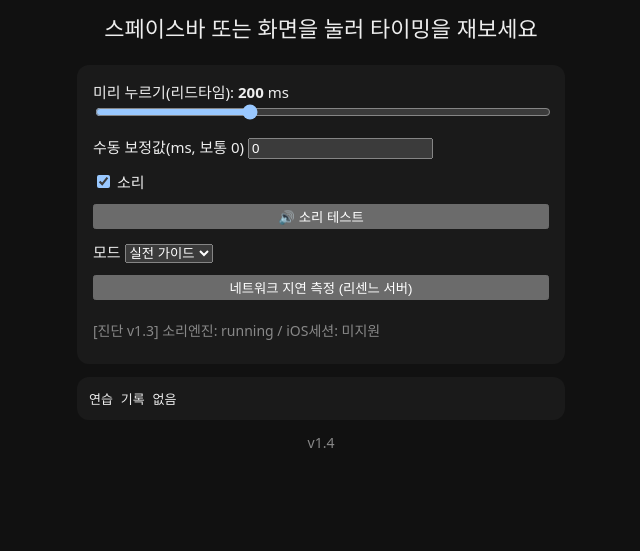
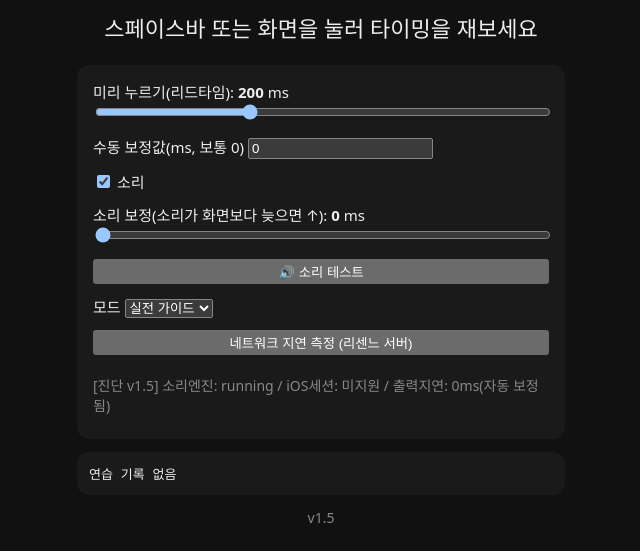
Before and after one commit to fendernie/rescene-timer, a website with bundled scripts: page index.html in a window 1280 px wide. Both pictures are taken after a click on the button "🔊 소리 테스트". Shown: the part 360-911 px from the top of the page, without its empty margins (319-959 px from the left). Before the commit the page ends 836 px from the top, so only its background shows below. Built offline with nearby package versions, Linux system fonts and the light colour scheme.

Commit message:
feat: manual sound-latency calibration slider + latency diagnostics
Co-Authored-By: Claude Opus 4.8 <noreply@anthropic.com>

```diff
--- a/index.html
+++ b/index.html
@@ -30,6 +30,9 @@
         <input id="offset" type="number" value="0" step="1" />
       </label>
       <label><input id="sound" type="checkbox" checked /> 소리</label>
+      <label>소리 보정(소리가 화면보다 늦으면 ↑): <b id="sound-lat-val">0</b> ms
+        <input id="sound-lat" type="range" min="0" max="400" step="10" value="0" />
+      </label>
       <button id="sound-test" type="button">🔊 소리 테스트</button>
       <label>모드
         <select id="mode">
@@ -43,7 +46,7 @@
     </section>
 
     <pre id="stats" class="stats"></pre>
-    <p class="muted">v1.4</p>
+    <p class="muted">v1.5</p>
   </main>
 
   <script type="module" src="js/app.js"></script>
--- a/js/app.js
+++ b/js/app.js
@@ -2,7 +2,7 @@ import { nowWith, syncOffset, estimateOneWay } from "./clockSync.js";
 import { nextMinuteBoundary, msUntil, signalPhase, cueTimes } from "./countdown.js";
 import { hitError, stats, recommendLead } from "./hitMeter.js";
 import { load, save } from "./settings.js";
-import { enableAudio, beep, scheduleBeepIn, audioState } from "./beeper.js";
+import { enableAudio, beep, scheduleBeepIn, audioState, reportedLatency } from "./beeper.js";
 
 const $ = (id) => document.getElementById(id);
 const S = load(window.localStorage);
@@ -14,6 +14,7 @@ let lastTargetForHit = null;
 
 // 설정 UI 초기화
 $("lead").value = S.leadMs; $("lead-val").textContent = S.leadMs;
+$("sound-lat").value = S.soundLatencyMs; $("sound-lat-val").textContent = S.soundLatencyMs;
 $("offset").value = S.manualOffsetMs;
 $("sound").checked = S.soundOn;
 $("mode").value = S.mode;
@@ -78,9 +79,10 @@ function loop() {
     for (const c of cueTimes(target, S.leadMs)) {
       const dms = c.at - now;
       if (dms > 0 && dms <= 800 && !scheduledCues.has(c.at)) {
+        const d = Math.max(0, dms - S.soundLatencyMs) / 1000; // 수동 소리 보정만큼 당김
         const ok = c.kind === "go"
-          ? scheduleBeepIn(dms / 1000, 1200, 120, 0.25)
-          : scheduleBeepIn(dms / 1000, 660, 45, 0.15);
+          ? scheduleBeepIn(d, 1200, 120, 0.25)
+          : scheduleBeepIn(d, 660, 45, 0.15);
         if (ok) scheduledCues.add(c.at); // 실패(엔진 잠김)면 다음 프레임에 재시도
       }
     }
@@ -154,11 +156,14 @@ $("sound-test").addEventListener("click", () => {
   beep(880, 300, 0.3);
   const sess = navigator.audioSession ? "지원" : "미지원";
   setTimeout(() => {
-    $("net-result").textContent = `[진단 v1.3] 소리엔진: ${audioState()} / iOS세션: ${sess}`;
+    const lat = reportedLatency();
+    const latTxt = lat === null ? "기기 미제공(수동 보정 필요)" : `${Math.round(lat * 1000)}ms(자동 보정됨)`;
+    $("net-result").textContent = `[진단 v1.5] 소리엔진: ${audioState()} / iOS세션: ${sess} / 출력지연: ${latTxt}`;
   }, 100);
 });
 
 $("lead").addEventListener("input", (e) => { S.leadMs = Number(e.target.value); $("lead-val").textContent = S.leadMs; save(window.localStorage, S); });
+$("sound-lat").addEventListener("input", (e) => { S.soundLatencyMs = Number(e.target.value); $("sound-lat-val").textContent = S.soundLatencyMs; save(window.localStorage, S); });
 $("offset").addEventListener("change", (e) => { S.manualOffsetMs = Number(e.target.value); save(window.localStorage, S); });
 $("sound").addEventListener("change", (e) => { S.soundOn = e.target.checked; save(window.localStorage, S); });
 function applyMode() {
--- a/js/beeper.js
+++ b/js/beeper.js
@@ -20,6 +20,13 @@ export function enableAudio() {
 
 export function audioState() {
   return ctx ? ctx.state : "none";
+}
+
+// 기기가 알려주는 출력지연(초). 사파리 등 미지원 기기는 null.
+export function reportedLatency() {
+  if (!ctx) return null;
+  const v = ctx.outputLatency ?? ctx.baseLatency;
+  return typeof v === "number" ? v : null;
 }
 
 // delaySec 뒤에 울리도록 오디오 시계에 예약. 기기 출력 지연만큼 당겨서 "들리는 시점"을 맞춘다.
--- a/js/settings.js
+++ b/js/settings.js
@@ -5,6 +5,7 @@ export const DEFAULTS = {
   leadMs: 200,
   manualOffsetMs: 0,
   soundOn: true,
+  soundLatencyMs: 0, // 기기 소리 출력지연 수동 보정(소리가 화면보다 늦게 들리면 ↑)
   targetMode: "nextMinute",
   mode: "live", // "live" | "practice"
   errors: [],
```
